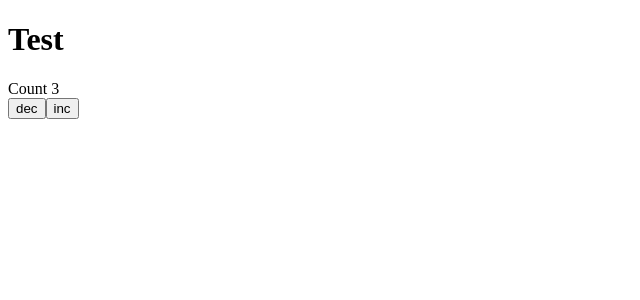
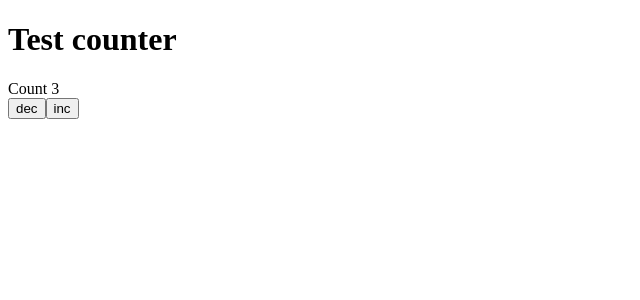
Before and after one commit to DimaFilat/todo-test-action, a React (Vite) app: page / in a window 1280 px wide. Shown: the top 300 px of the page, without its empty margins (0-640 px from the left). Built offline with nearby package versions, Linux system fonts and the light colour scheme.

Commit message:
feat: counter text

```diff
--- a/src/App.tsx
+++ b/src/App.tsx
@@ -19,7 +19,7 @@ function App() {
 
   return (
     <>
-      <h1>Test</h1>
+      <h1>Test counter</h1>
       <Child count={count} />
       <button onClick={() => setCount((c) => (c -= 1))}>dec</button>
       <button onClick={() => setCount((c) => (c += 1))}>inc</button>
```
